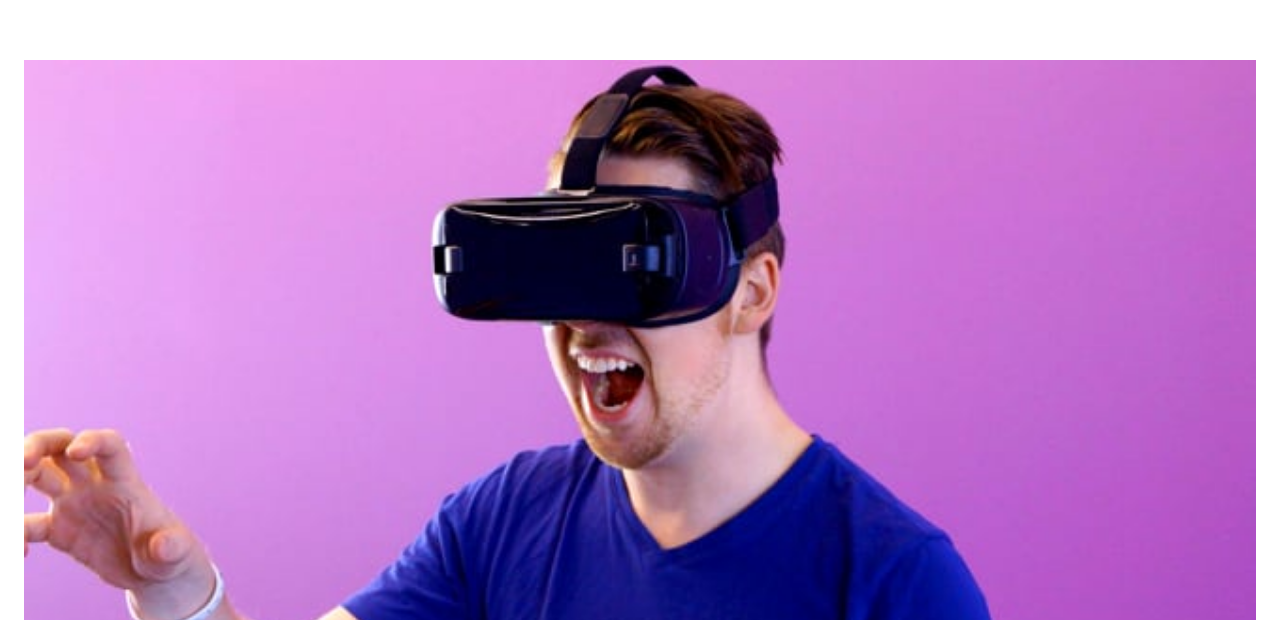
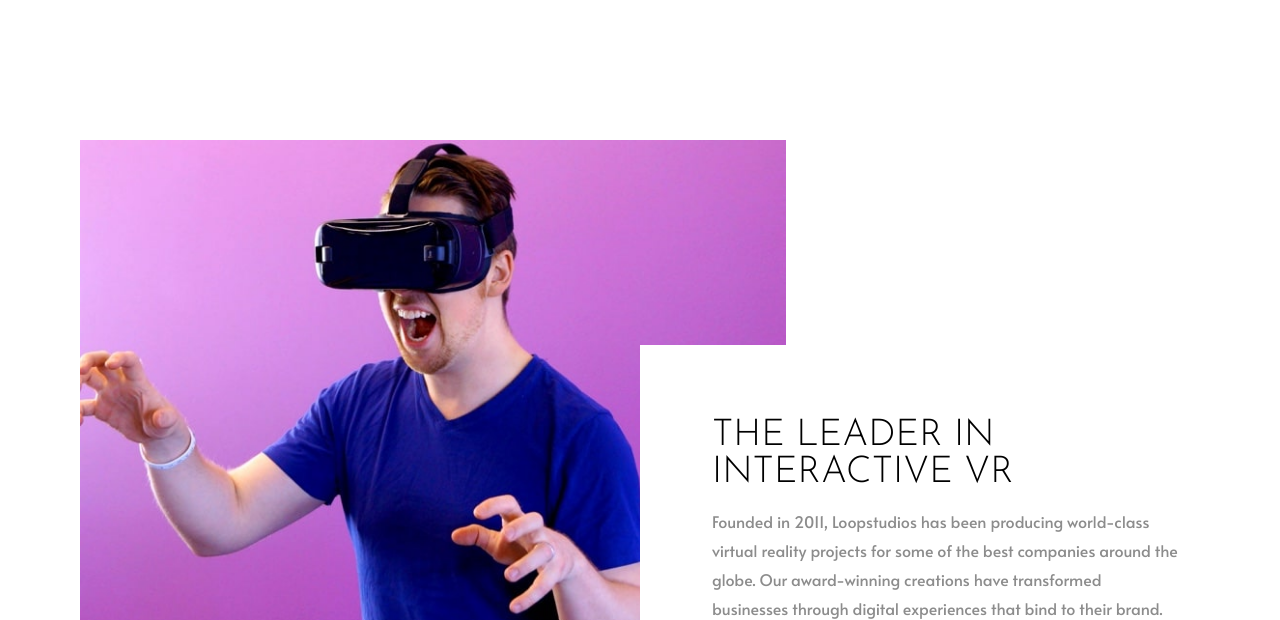
Before and after one commit to cendyz/loopstudios-landing-page-main, a React (Vite) app: page / in a window 1280 px wide. Shown: the part 180-800 px from the top of the page. Built offline with nearby package versions, Linux system fonts and the light colour scheme.

Commit message:
introduction desktop ok

```diff
--- a/src/components/Header/Header.module.scss
+++ b/src/components/Header/Header.module.scss
@@ -59,8 +59,7 @@
 
 	.title {
 		border: 2px solid $white;
-		padding: 0.3em;
-		padding-right: 1.8em;
+		padding: 0.45em 1.8em 0.3em 0.3em;
 		width: 57%;
 		font-size: 6.3rem;
 		letter-spacing: 2px;
--- a/src/components/MainContent/Introduction/Introduction.jsx
+++ b/src/components/MainContent/Introduction/Introduction.jsx
@@ -1,21 +1,27 @@
 import img from '../../../images/mobile/image-interactive.jpg'
+import desktopImg from '../../../images/desktop/image-interactive.jpg'
 import styles from './Introduction.module.scss'
 
 const Introduction = () => {
 	return (
 		<section className={styles.section}>
+			<picture>
+				<source srcSet={desktopImg} media='(min-width:992px)' />
 				<img
 					src={img}
 					alt='Guy playing with google vr'
 					className={styles.img}
 				/>
+			</picture>
+			<div className={styles.textBox}>
 				<h2 className={styles.title}>The leader in interactive VR</h2>
 				<p className={styles.desc}>
-				Founded in 2011, Loopstudios has been producing world-class virtual
-				reality projects for some of the best companies around the globe.
-				Our award-winning creations have transformed businesses through
-				digital experiences that bind to their brand.
+					Founded in 2011, Loopstudios has been producing world-class
+					virtual reality projects for some of the best companies around
+					the globe. Our award-winning creations have transformed
+					businesses through digital experiences that bind to their brand.
 				</p>
+			</div>
 		</section>
 	)
 }
--- a/src/components/MainContent/Introduction/Introduction.module.scss
+++ b/src/components/MainContent/Introduction/Introduction.module.scss
@@ -26,3 +26,33 @@
 	font-size: 1.6rem;
 	line-height: 1.8;
 }
+
+@media (min-width: 992px) {
+	.section {
+		@include wrapper;
+		position: relative;
+		margin-bottom: 10em;
+	}
+
+	.img {
+		width: 63%;
+	}
+
+	.textBox {
+		position: absolute;
+		bottom: 0;
+		right: 0;
+		padding: 4.5em 0.2em 0 4.5em;
+		width: 50%;
+		background-color: $white;
+	}
+
+	.title,
+	.desc {
+		text-align: left;
+	}
+
+	.desc {
+		padding-left: 0;
+	}
+}
--- a/src/components/MainContent/MainContent.module.scss
+++ b/src/components/MainContent/MainContent.module.scss
@@ -1,3 +1,9 @@
 .main {
 	padding: 5em 1.5em;
 }
+
+@media (min-width: 992px) {
+	.main {
+		padding: 10em 0;
+	}
+}
```
Lines whose indentation alone changed are shown as unchanged.
